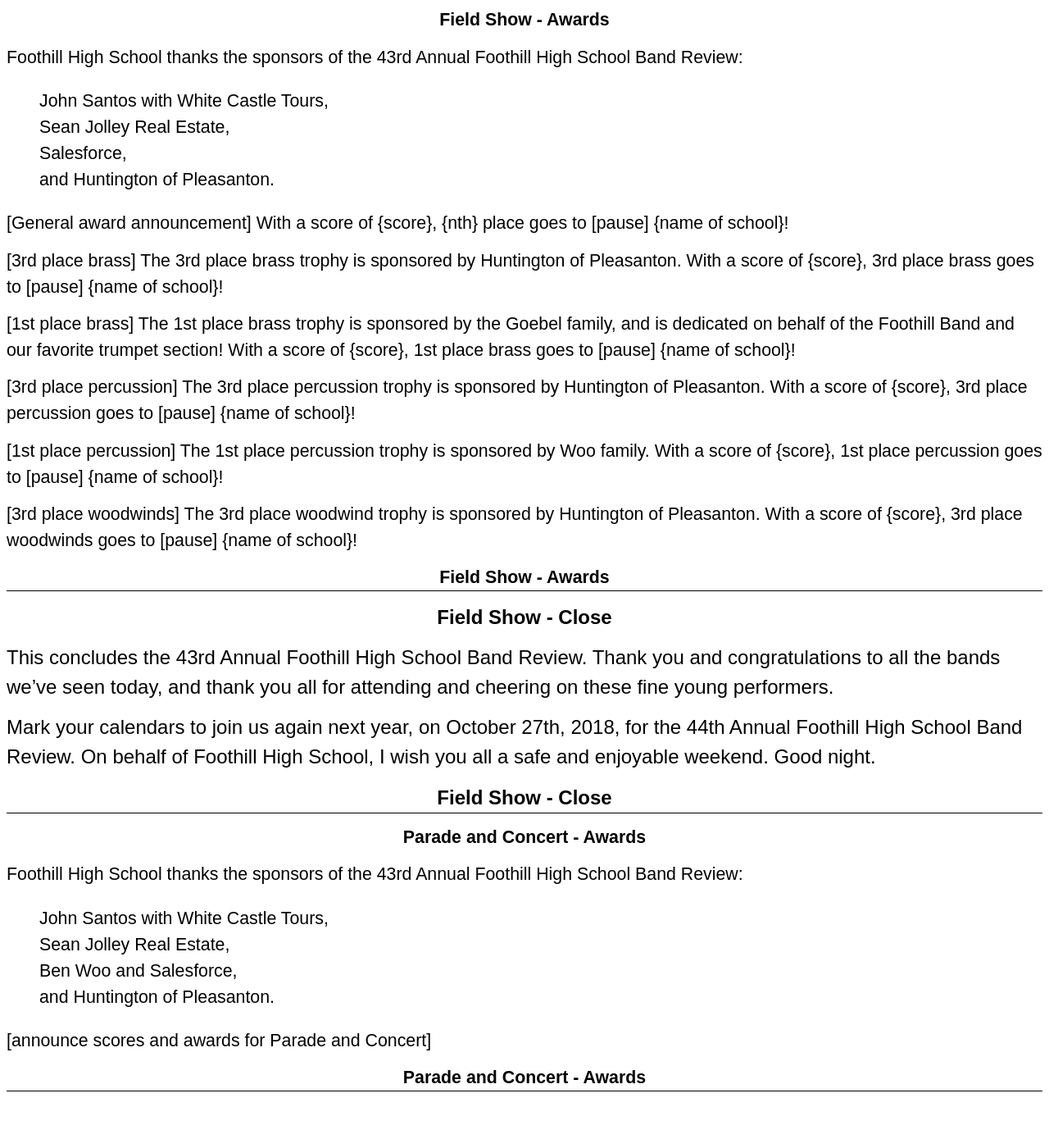
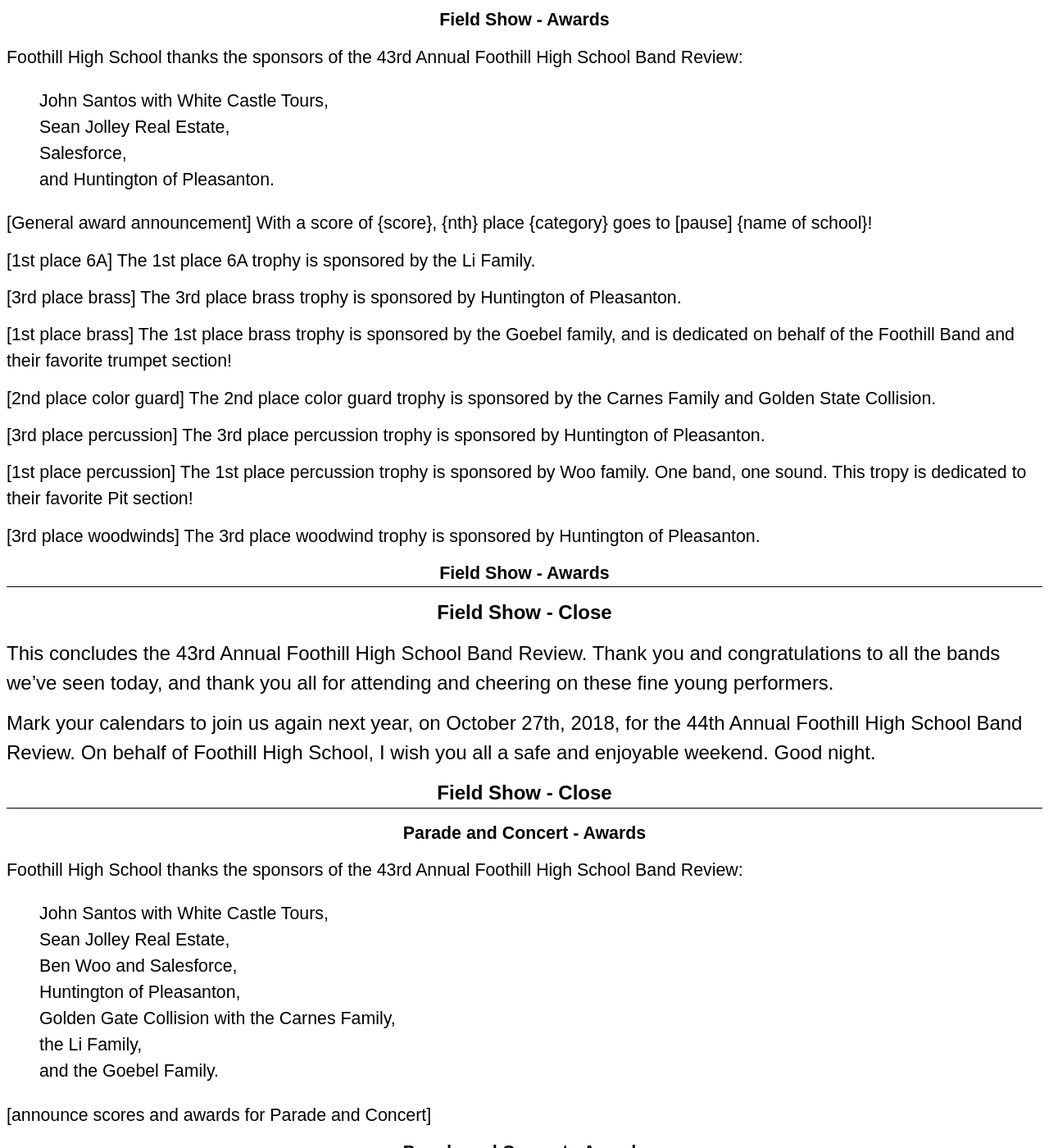
Before and after one commit to ericberdahl/band-review, a Jekyll site: the page built from review.html, in a window 1280 px wide and 1400 px high, scrolled down 27597 px. Shown: the whole window at 82% size. Built offline with Jekyll 4.4.1, drawn with Linux system fonts in a browser that asks for light colours; before the commit the page ends 28942 px from its top, so only the background shows below that.

Commit message:
Updated awards data.

```diff
--- a/review.html
+++ b/review.html
@@ -179,33 +179,37 @@ css:
     </div>
     <div>
         [General award announcement]
-        With a score of {score}, {nth} place goes to [pause] {name of school}!
+        With a score of {score}, {nth} place {category} goes to [pause] {name of school}!
+    </div>
+    <div>
+        [1st place 6A]
+        The 1st place 6A trophy is sponsored by the Li Family.
     </div>
     <div>
         [3rd place brass]
         The 3rd place brass trophy is sponsored by Huntington of Pleasanton.
-        With a score of {score}, 3rd place brass goes to [pause] {name of school}!
     </div>
     <div>
         [1st place brass]
         The 1st place brass trophy is sponsored by the Goebel family, and is dedicated
-        on behalf of the Foothill Band and our favorite trumpet section!
-        With a score of {score}, 1st place brass goes to [pause] {name of school}!
+        on behalf of the Foothill Band and their favorite trumpet section!
+    </div>
+    <div>
+        [2nd place color guard]
+        The 2nd place color guard trophy is sponsored by the Carnes Family and Golden State Collision.
     </div>
     <div>
         [3rd place percussion]
         The 3rd place percussion trophy is sponsored by Huntington of Pleasanton.
-        With a score of {score}, 3rd place percussion goes to [pause] {name of school}!
     </div>
     <div>
         [1st place percussion]
         The 1st place percussion trophy is sponsored by Woo family.
-        With a score of {score}, 1st place percussion goes to [pause] {name of school}!
+        One band, one sound. This tropy is dedicated to their favorite Pit section!
     </div>
     <div>
         [3rd place woodwinds]
         The 3rd place woodwind trophy is sponsored by Huntington of Pleasanton.
-        With a score of {score}, 3rd place woodwinds goes to [pause] {name of school}!
     </div>
     <div class="footer">Field Show - Awards</div>
 </div>
@@ -233,7 +237,10 @@ css:
             <li>John Santos with White Castle Tours,</li>
             <li>Sean Jolley Real Estate,</li>
             <li>Ben Woo and Salesforce,</li>
-            <li>and Huntington of Pleasanton.</li>
+            <li>Huntington of Pleasanton,</li>
+            <li>Golden Gate Collision with the Carnes Family,</li>
+            <li>the Li Family,</li>
+            <li>and the Goebel Family.</li>
         </ol>
     </div>
     <div>
```
